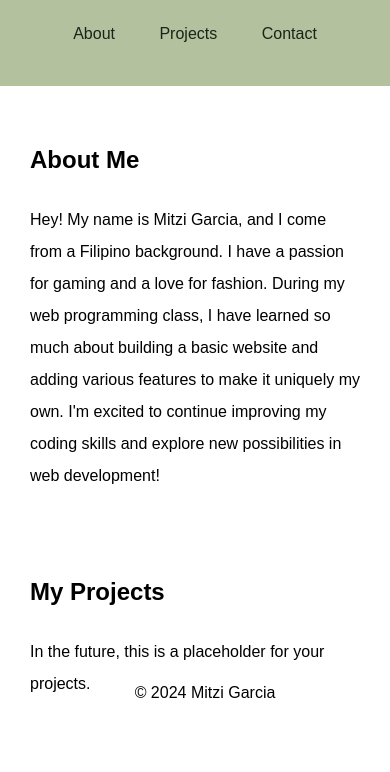
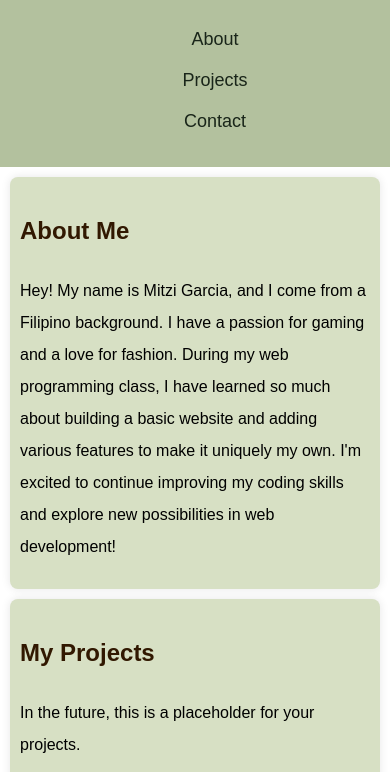
Before and after one commit to mitzigarciaa/my-portfolio, a plain HTML site: page index.html in a window 390 px wide. Shown: the part 109-881 px from the top of the page. Drawn offline with Linux system fonts and the light colour scheme.

Commit message:
Added basic CSS styling and responsive design

```diff
--- a/styles.css
+++ b/styles.css
@@ -9,9 +9,21 @@ body {
 header {
     background-color: #b3c19e;
     color: rgb(46, 23, 2);
-    padding: 20px;
+    padding: 25px;
     text-align: center;
+    font-size: large;
 }
+
+
+footer {
+    background-color: transparent;
+    color: black;
+    text-align: center;
+    padding: 10px;
+    position: relative;
+    width: 100%;
+}
+
 
 nav ul {
     list-style: none;
@@ -28,17 +40,38 @@ nav ul li a {
     text-decoration: none;
 }
 
-section {
-    padding: 10px;
-    margin: 20px;
+nav ul li a:hover {
+    text-decoration: underline;
+    color: #89b493
 }
 
-footer {
-    background-color: transparent;
-    color: black;
-    text-align: center;
-    padding: 10px;
-    position: fixed;
-    bottom: 0;
-    width: 100%;
+section {
+    padding: 15px;
+    margin: 20px;
+    margin-bottom: 30px;
+    background-color: #d7e0c4;
+    border-radius: 8px;
+    box-shadow: 0 0 10px rgba(0, 0, 0, 0.1);
 }
+
+h2 {
+    color: rgb(49, 24, 1);
+}
+
+/* Media Queries for Mobile Devices */
+@media only screen and (max-width: 600px) {
+    header, footer {
+        padding: 10px;
+    }
+
+    nav ul li {
+        display: block;
+        text-align: center;
+        margin: 5px 0;
+    }
+
+    section {
+        padding: 10px;
+        margin: 10px;
+    }
+}
```
